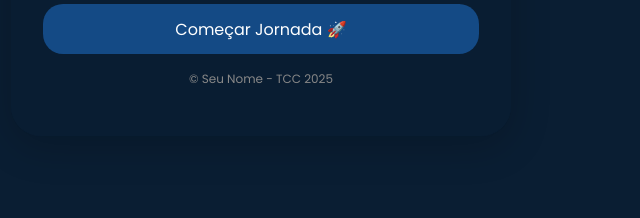
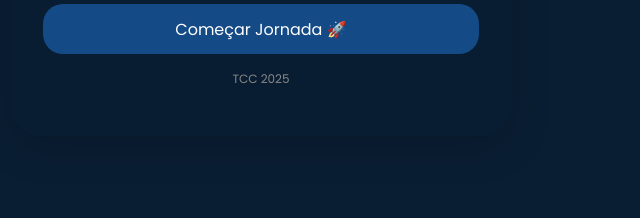
Before and after one commit to Mali-Alves/Guia-T-cnicas-Vendas, a plain HTML site: page index.html in a window 1280 px wide. Shown: the part 500-718 px from the top of the page, 379-1019 px from the left. Drawn offline with Linux system fonts and the light colour scheme.

Commit message:
refactor: alterei tag

```diff
--- a/index.html
+++ b/index.html
@@ -131,7 +131,7 @@
     <input type="text" placeholder="Seu nome" id="nome" required />
     <input type="email" placeholder="Seu e-mail" id="email" required />
     <button id="startBtn">Começar Jornada 🚀</button>
-    <div class="credit">© Seu Nome - TCC 2025</div>
+    <div class="credit">TCC 2025</div>
   </div>
 
   <button class="toggle-theme" id="toggleTheme">🌓</button>
```
